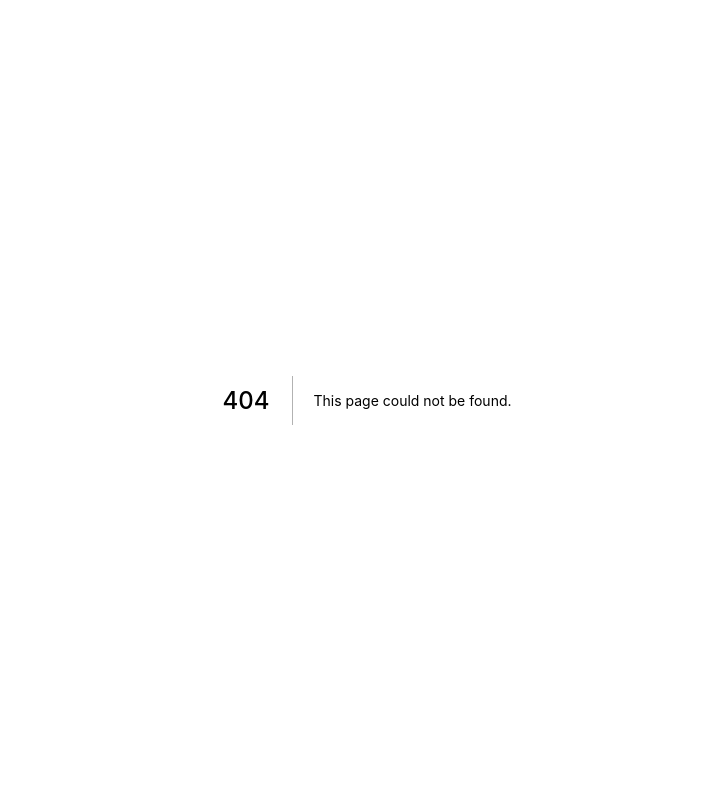
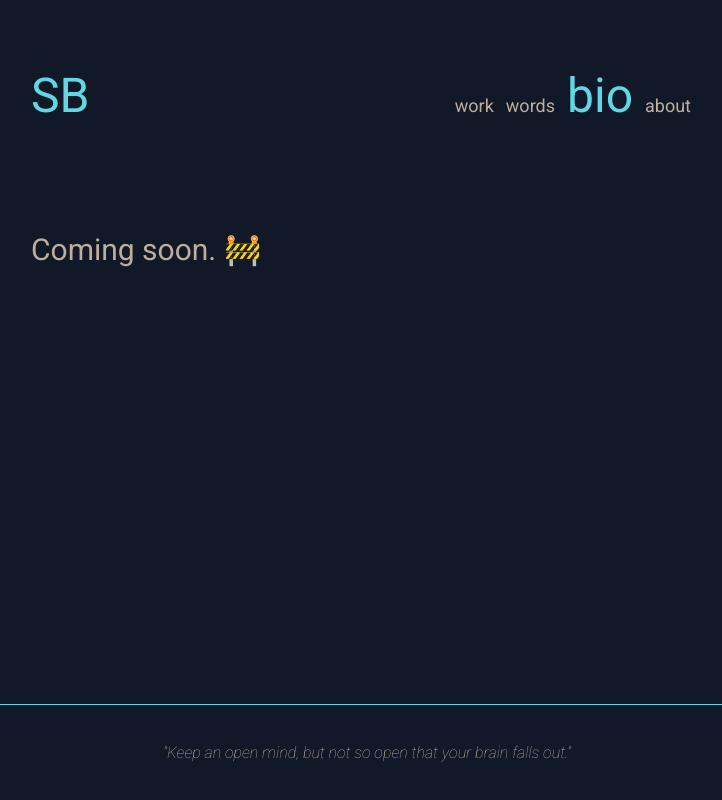
Before and after one commit to boothscript/personal-dev-blog, a Next.js app: page /bio in a window 1280 px wide. Before the commit this address had no page. Shown: the whole page, without its empty margins (273-995 px from the left). Built offline with nearby package versions, Linux system fonts and the light colour scheme; what @tailwindcss/typography would draw is missing.

Commit message:
added work and bio pages

```diff
--- a/components/Layout.js
+++ b/components/Layout.js
@@ -14,9 +14,7 @@ function Layout({ children, pageTitle }) {
         <header className='w-full h-20 mt-10 flex  justify-center items-end bg-gray-900'>
           <div className='w-11/12 md:w-full max-w-2xl flex flex-row justify-between items-end'>
             <Link href='/'>
-              <div className='text-2xl text-primary cursor-pointer'>
-                Stephen Booth
-              </div>
+              <div className='text-5xl text-primary cursor-pointer'>SB</div>
             </Link>
             <AppNav />
           </div>
--- a/pages/about.js
+++ b/pages/about.js
@@ -3,9 +3,9 @@ import Layout from '../components/Layout';
 
 const About = () => {
   return (
-    <Layout>
-      <div className='w-full mt-12'>
-        <article className='max-w-none prose text-gray-200 flex flex-col justify-around'>
+    <Layout pageTitle={'Stephen Booth - About'}>
+      <div className='w-full '>
+        <article className='prose prose-lg lg:prose-xl max-w-none text-cream'>
           <h1 className=''>
             Hi Im Steve, a web focused developer from the UK.
           </h1>
--- /dev/null
+++ b/pages/bio.js
@@ -0,0 +1,16 @@
+import React from 'react';
+import Layout from '../components/Layout';
+
+const Bio = () => {
+  return (
+    <Layout pageTitle={'Stephen Booth - Bio'}>
+      <div className='w-full '>
+        <article className='prose prose-lg lg:prose-xl max-w-none text-cream'>
+          <p className='text-3xl pt-20'>Coming soon. 🚧</p>
+        </article>
+      </div>
+    </Layout>
+  );
+};
+
+export default Bio;
--- /dev/null
+++ b/pages/work.js
@@ -0,0 +1,16 @@
+import React from 'react';
+import Layout from '../components/Layout';
+
+const Work = () => {
+  return (
+    <Layout pageTitle={'Stephen Booth - Work'}>
+      <div className='w-full '>
+        <article className='prose prose-lg lg:prose-xl max-w-none text-cream'>
+          <p className='text-3xl pt-20'>Coming soon. 🚧</p>
+        </article>
+      </div>
+    </Layout>
+  );
+};
+
+export default Work;
--- a/tailwind.config.js
+++ b/tailwind.config.js
@@ -9,6 +9,9 @@ module.exports = {
       typography: {
         DEFAULT: {
           css: {
+            a: {
+              color: '#BD928D',
+            },
             h1: {
               color: '#BCAF9C',
             },
@@ -17,6 +20,9 @@ module.exports = {
             },
             h3: {
               color: '#BCAF9C',
+            },
+            code: {
+              background: '#BCAF9C',
             },
           },
         },
@@ -44,7 +50,7 @@ module.exports = {
       purple: colors.violet,
       pink: colors.pink,
       cream: '#BCAF9C',
-      primary: '#38E2E5',
+      primary: '#62D7E4',
     },
     spacing: {
       px: '1px',
```
